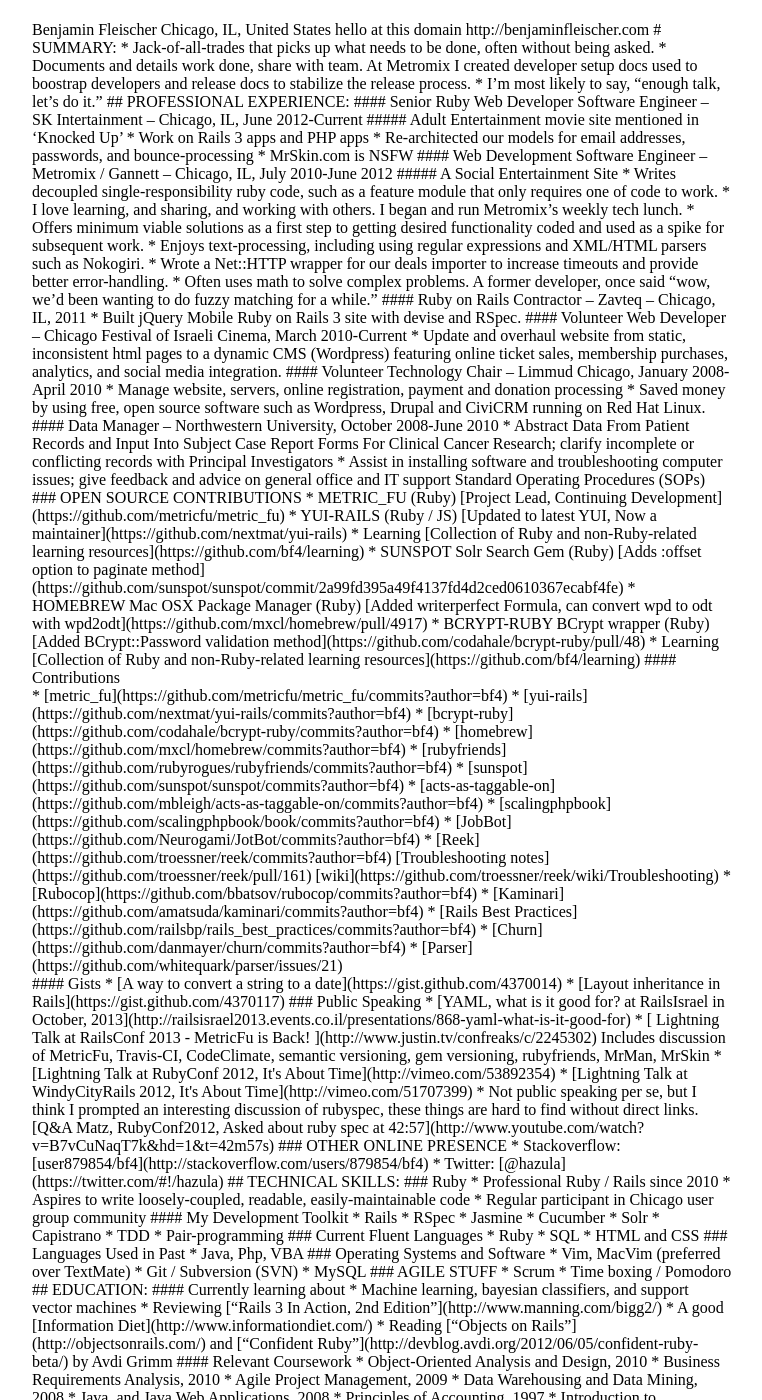
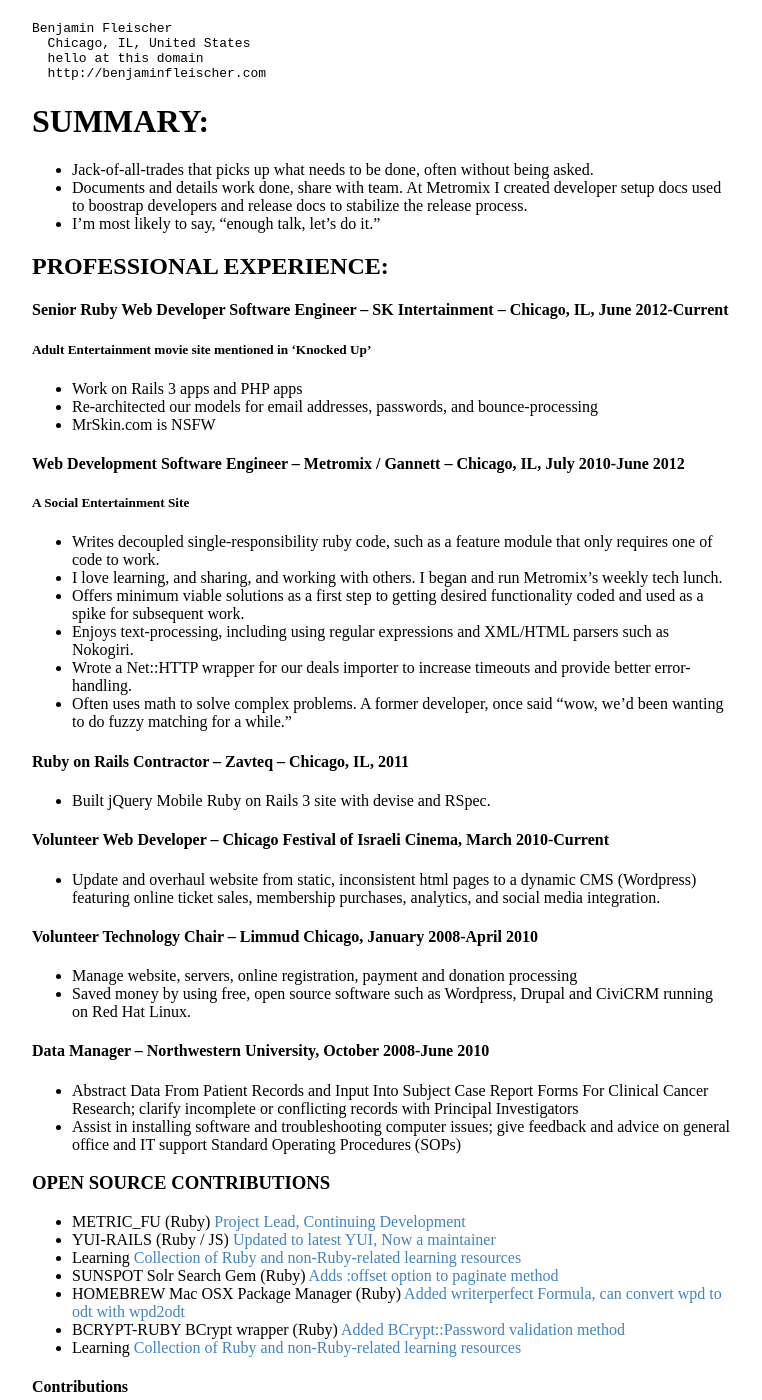
Before and after one commit to bf4/bf4.github.com, a Jekyll site: the page built from resume.md, in a window 1280 px wide and 1400 px high. Shown: the whole window, without its empty margins (258-1020 px from the left). Built offline with Jekyll 4.4.1, drawn with Linux system fonts in a browser that asks for light colours; Markdown is read by kramdown in place of the engine named in the settings; some of the changed text lies outside the part shown.

Commit message:
Fix resume formatting, oops

```diff
--- a/_includes/themes/mark-reid/default.html
+++ b/_includes/themes/mark-reid/default.html
@@ -1,34 +1,12 @@
 <!DOCTYPE html PUBLIC "-//W3C//DTD XHTML 1.0 Strict//EN"
     "http://www.w3.org/TR/xhtml1/DTD/xhtml1-strict.dtd">
-
-<html xmlns="http://www.w3.org/1999/xhtml" xml:lang="en" lang="en-us">
+<html>
 <head>
-   <meta http-equiv="content-type" content="text/html; charset=utf-8" />
-   <title>{{ page.title }} &larr; {{ page.top }}</title>
-   <meta name="author" content="{{ site.author.name }}" />
-
-   <link rel="start" href="{{ HOME_PATH }}" />
-
-	{% if page.keywords %}
-	<meta name="keywords" content="{{ page.keywords }}">
-	{% endif %}
-
-	{% if site.author.feedburner %}
-  	<link rel="alternate" type="application/atom+xml" href="http://feeds.feedburner.com/{{ site.author.feedburner }}" title="RSS feed" />
-	{% endif %}
-	{% if page.feed %}
-  	<link rel="alternate" type="application/atom+xml" href="{{ page.feed }}" title="RSS feed" />
-	{% endif %}
-
-   <!-- syntax highlighting CSS -->
-   <link rel="stylesheet" href="{{ ASSET_PATH }}/css/syntax.css" type="text/css" />
-
-   <!-- Homepage CSS -->
-   <link rel="stylesheet" href="{{ ASSET_PATH }}/css/screen.css" type="text/css" />
-
+   <title>Benjamin Fleischer's Resume</title>
+   <link href="/css/resume.css" media="screen" rel="stylesheet" type="text/css" />
 </head>
-<body id="{{ page.section }}">
-<div id="site">
+<body>
+<div id="resume">
 
 
   {{ content }}
@@ -36,16 +14,8 @@
 
 </div>
 
-<!--[if IE 6]>
-<script type="text/javascript">
-	/*Load jQuery if not already loaded*/ if(typeof jQuery == 'undefined'){ document.write("<script type=\"text/javascript\"   src=\"http://ajax.googleapis.com/ajax/libs/jquery/1.3.2/jquery.min.js\"></"+"script>"); var __noconflict = true; }
-	var IE6UPDATE_OPTIONS = {
-		icons_path: "http://static.ie6update.com/hosted/ie6update/images/"
-	}
-</script>
-<script type="text/javascript" src="http://static.ie6update.com/hosted/ie6update/ie6update.js"></script>
-<![endif]-->
+  {% include JB/analytics %}
 
-  {% include JB/analytics %}
+
 </body>
 </html>
--- a/resume.md
+++ b/resume.md
@@ -2,14 +2,6 @@
 layout: mark-reid.page
 ---
 {% include JB/setup %}
-<html>
-<head>
-   <title>Benjamin Fleischer's Resume</title>
-   <link href="/css/resume.css" media="screen" rel="stylesheet" type="text/css" />
-</head>
-<body>
-<div id="resume">
-
     Benjamin Fleischer
       Chicago, IL, United States
       hello at this domain
@@ -186,8 +178,3 @@
 *   PADI Scuba Diver Certified, 2011
 *   Black-Belt Recommended in ATA Songham Taekwondo
 *   Director on Condominium Board (2009-Present, Secretary 2009-2011) of 3150 N Lake Shore Drive Condominium.  Manage web site and Community Relations &amp; Communications Committee.
-
-
- </div>
-</body>
-</html>
```
